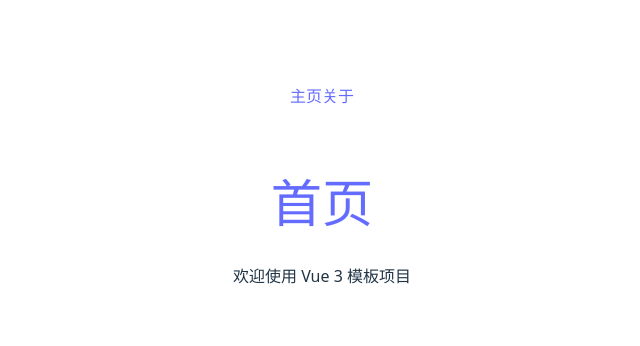
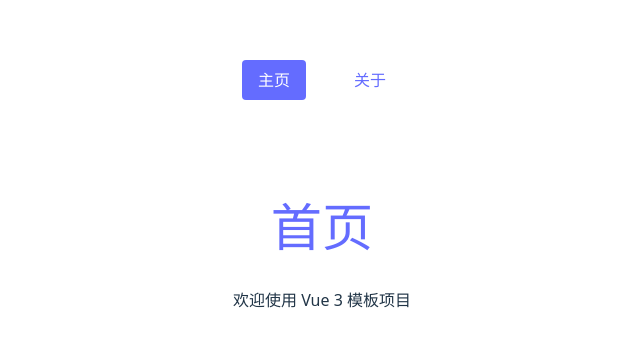
Before and after one commit to cg37/vue-template, a Vue app: page /home in a window 1280 px wide. Shown: the part 190-536 px from the top of the page, without its empty margins (318-958 px from the left). Built offline with nearby package versions, Linux system fonts and the light colour scheme.

Commit message:
feat: 主页样式更改

```diff
--- a/index.html
+++ b/index.html
@@ -1,5 +1,5 @@
 <!doctype html>
-<html lang="en">
+<html lang="zh-CN">
   <head>
     <meta charset="UTF-8" />
     <link rel="icon" type="image/svg+xml" href="/vite.svg" />
--- a/src/App.vue
+++ b/src/App.vue
@@ -1,5 +1,40 @@
 <template>
-  <RouterLink to="/home">主页</RouterLink>
-  <RouterLink to="/about">关于</RouterLink>
-  <RouterView />
+  <nav class="nav-bar">
+    <RouterLink to="/home" class="nav-link">主页</RouterLink>
+    <RouterLink to="/about" class="nav-link">关于</RouterLink>
+  </nav>
+  <main class="main-content">
+    <RouterView />
+  </main>
 </template>
+
+<style scoped>
+.nav-bar {
+  display: flex;
+  justify-content: center;
+  gap: 2rem;
+  padding: 1rem;
+}
+
+.nav-link {
+  font-weight: 500;
+  color: #646cff;
+  text-decoration: none;
+  padding: 0.5rem 1rem;
+  border-radius: 4px;
+  transition: background-color 0.25s;
+}
+
+.nav-link:hover {
+  background-color: #e0e0e0;
+}
+
+.nav-link.router-link-active {
+  color: #fff;
+  background-color: #646cff;
+}
+
+.main-content {
+  padding: 1rem;
+}
+</style>
```
